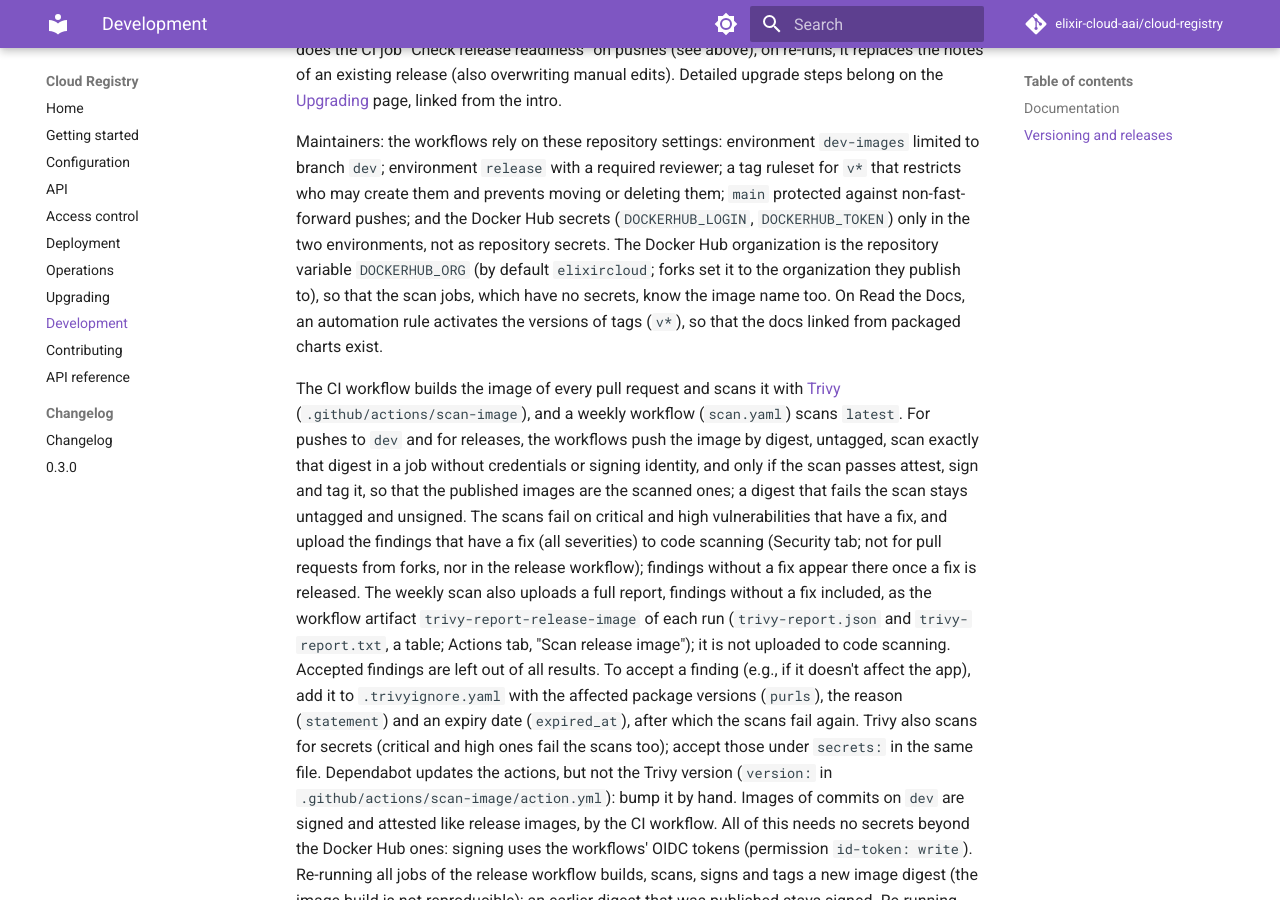
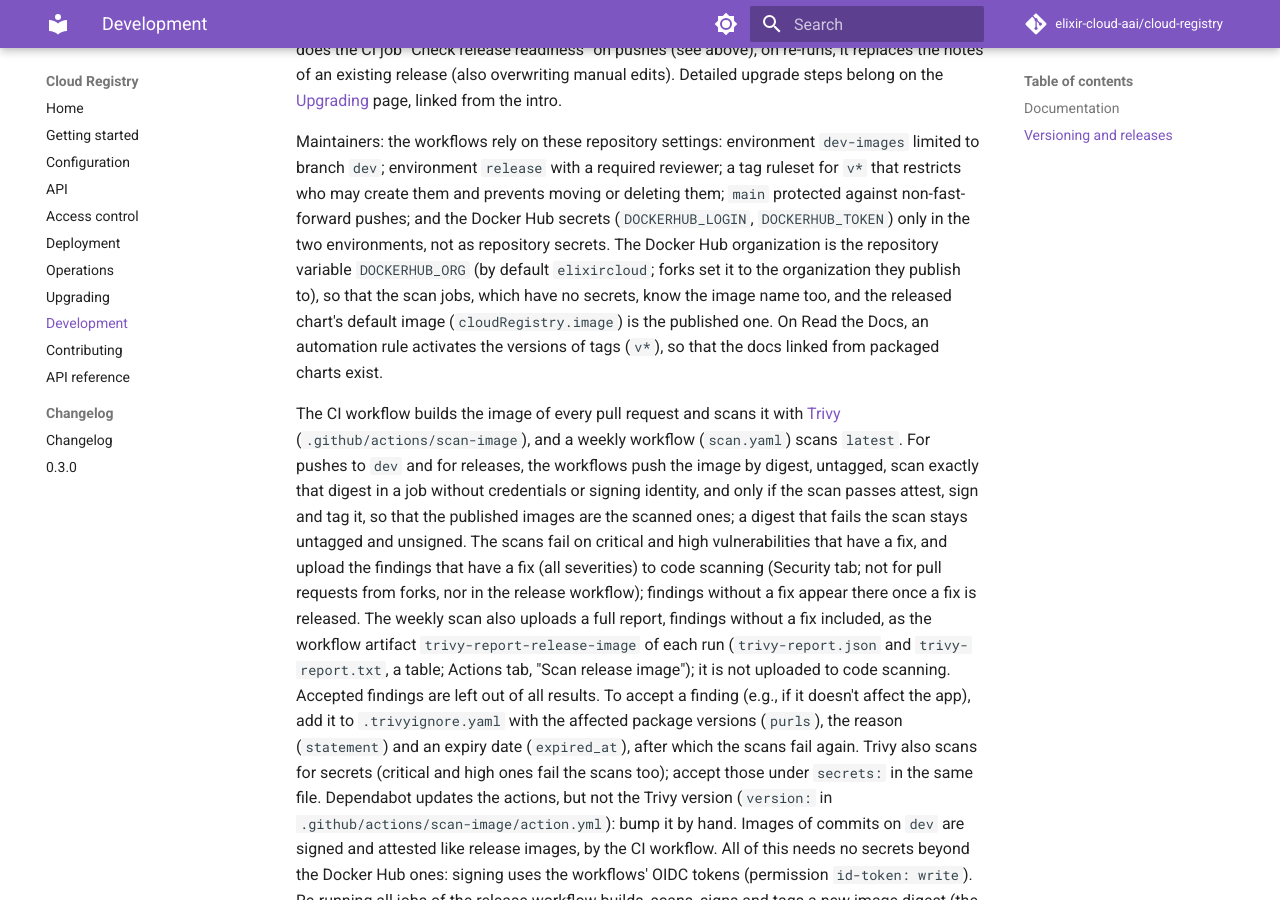
Before and after one commit to elixir-cloud-aai/cloud-registry, an MkDocs documentation site: the page built from docs/development.md, in a window 1280 px wide and 900 px high, scrolled down 4489 px. Built offline with MkDocs 1.6.1 and Material for MkDocs 9.7.7, drawn with Linux system fonts in a browser that asks for light colours; comment, search, counter and statistics services are not loaded.

Commit message:
ci(release): set the chart image from IMAGE_NAME
Forks that publish to another Docker Hub organization (DOCKERHUB_ORG)
released a chart whose default image was still upstream's. The "Package
chart" step now sets cloudRegistry.image of the packaged chart to the
published image (with yq, only if it differs, so upstream's values.yaml
is packaged unchanged) and checks the packaged default.

Refs #207

Co-Authored-By: Claude Opus 5.5 <noreply@anthropic.com>

```diff
--- a/docs/development.md
+++ b/docs/development.md
@@ -257,7 +257,9 @@ pushes; and the Docker Hub secrets (`DOCKERHUB_LOGIN`, `DOCKERHUB_TOKEN`)
 only in the two environments, not as repository secrets. The Docker Hub
 organization is the repository variable `DOCKERHUB_ORG` (by default
 `elixircloud`; forks set it to the organization they publish to), so that
-the scan jobs, which have no secrets, know the image name too.
+the scan jobs, which have no secrets, know the image name too, and the
+released chart's default image (`cloudRegistry.image`) is the published
+one.
 On Read the Docs, an automation rule activates the versions of tags (`v*`),
 so that the docs linked from packaged charts exist.
 
```
Also changed, not shown: 1 other file.
